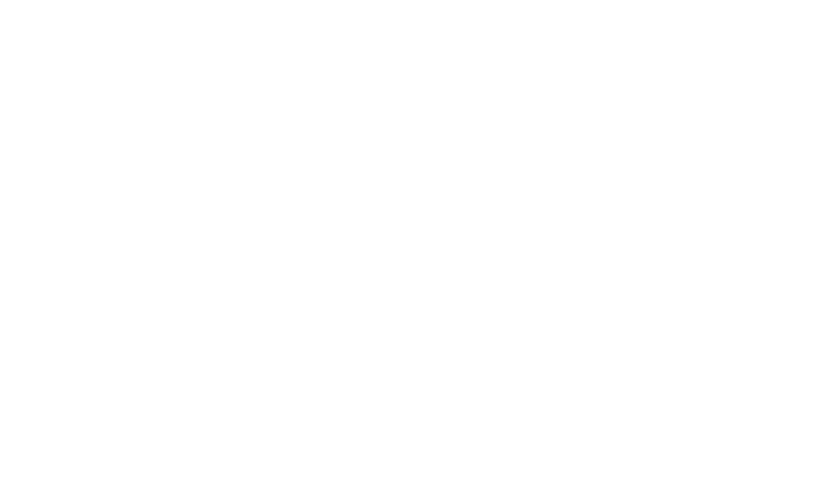
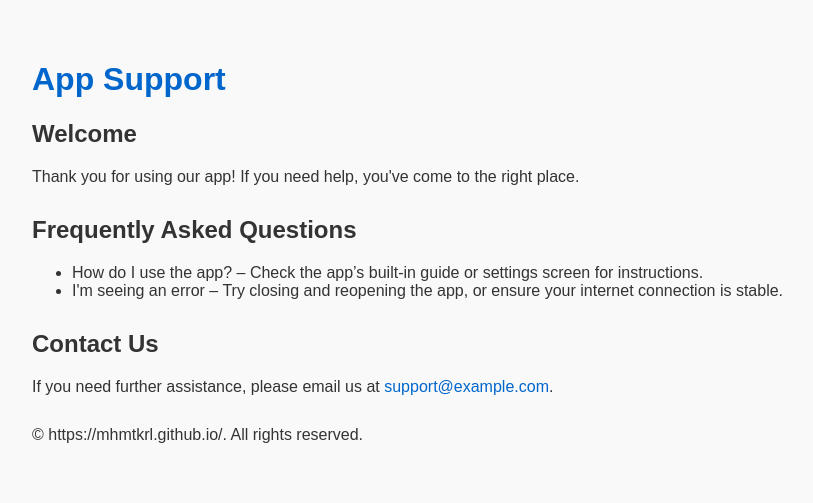
Before and after one commit to mhmtkrl/mhmtkrl.github.io, a plain HTML site: page index.html in a window 1280 px wide. Shown: the whole page, without its empty margins (208-1021 px from the left). Drawn offline with Linux system fonts and the light colour scheme.

Commit message:
Update index.html

```diff
--- a/index.html
+++ b/index.html
@@ -1,10 +1,56 @@
-<html>
-    <head>
-        <meta charset="utf-8">
-        <meta name="viewport" content="width=device-width, initial-scale=1, shrink-to-fit=no">
-        <title>my-android-apps</title>
-    </head>
-    <body>
+<!DOCTYPE html>
+<html lang="en">
+<head>
+  <meta charset="UTF-8" />
+  <meta name="viewport" content="width=device-width, initial-scale=1.0"/>
+  <title>App Support</title>
+  <style>
+    body {
+      font-family: Arial, sans-serif;
+      padding: 40px;
+      background-color: #f9f9f9;
+      color: #333;
+      max-width: 800px;
+      margin: auto;
+    }
+    h1 {
+      color: #0066cc;
+    }
+    a {
+      color: #0066cc;
+      text-decoration: none;
+    }
+    a:hover {
+      text-decoration: underline;
+    }
+    .section {
+      margin-bottom: 30px;
+    }
+  </style>
+</head>
+<body>
+  <h1>App Support</h1>
 
-    </body>
+  <div class="section">
+    <h2>Welcome</h2>
+    <p>Thank you for using our app! If you need help, you've come to the right place.</p>
+  </div>
+
+  <div class="section">
+    <h2>Frequently Asked Questions</h2>
+    <ul>
+      <li>How do I use the app? – Check the app’s built-in guide or settings screen for instructions.</li>
+      <li>I'm seeing an error – Try closing and reopening the app, or ensure your internet connection is stable.</li>
+    </ul>
+  </div>
+
+  <div class="section">
+    <h2>Contact Us</h2>
+    <p>If you need further assistance, please email us at <a href="mailto:buildnroots@gmail.com">support@example.com</a>.</p>
+  </div>
+
+  <footer>
+    <p>&copy; https://mhmtkrl.github.io/. All rights reserved.</p>
+  </footer>
+</body>
 </html>
```
